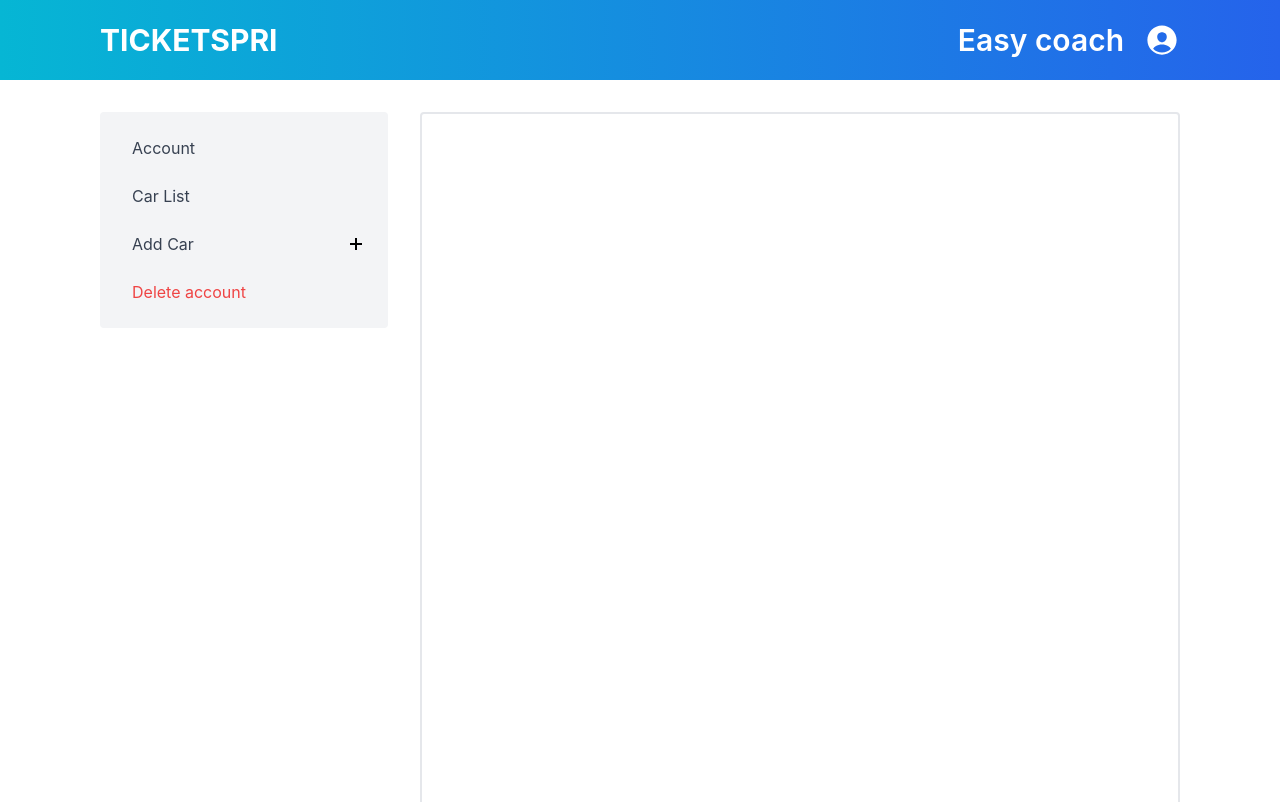
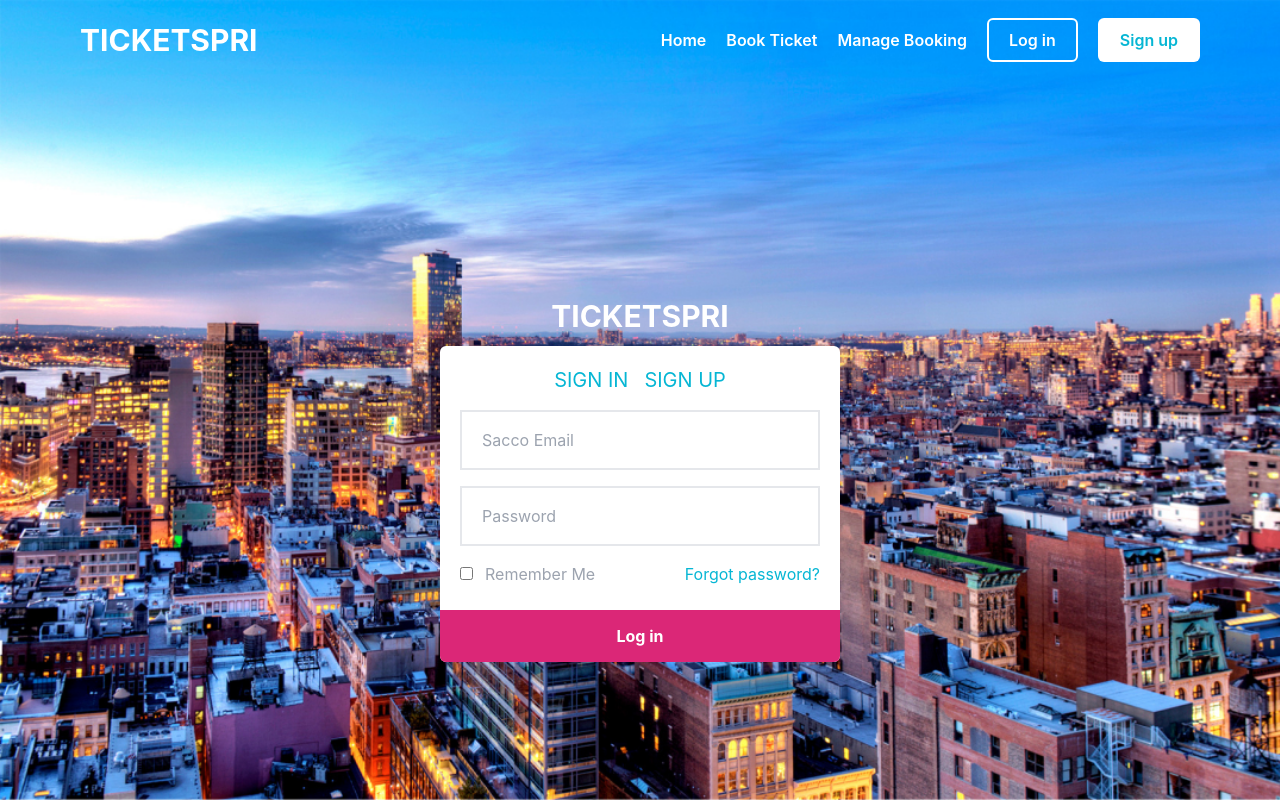
Before and after one commit to SheeTabz/TICKETSPRI, a React (Create React App) app: page / in a window 1280 px wide. Shown: the top 802 px of the page. Built offline with nearby package versions, Linux system fonts and the light colour scheme.

Commit message:
Add components to the app fil

```diff
--- a/src/App.js
+++ b/src/App.js
@@ -1,5 +1,8 @@
 import './App.css';
 import DashboardTemp from './components/DashboardTemp';
+import SaccoLogin from './components/SaccoLogin';
+import SaccoSignup from './components/SaccoSignup';
+import SaccoLogiPage from './pages/SaccoLogiPage';
 
 
 
@@ -7,7 +10,9 @@ function App() {
 
   return (
    <div>
-<DashboardTemp/>
+{/* <SaccoLogin/> */}
+{/* <SaccoSignup/> */}
+<SaccoLogiPage/>
 </div>
   );
 }
```
